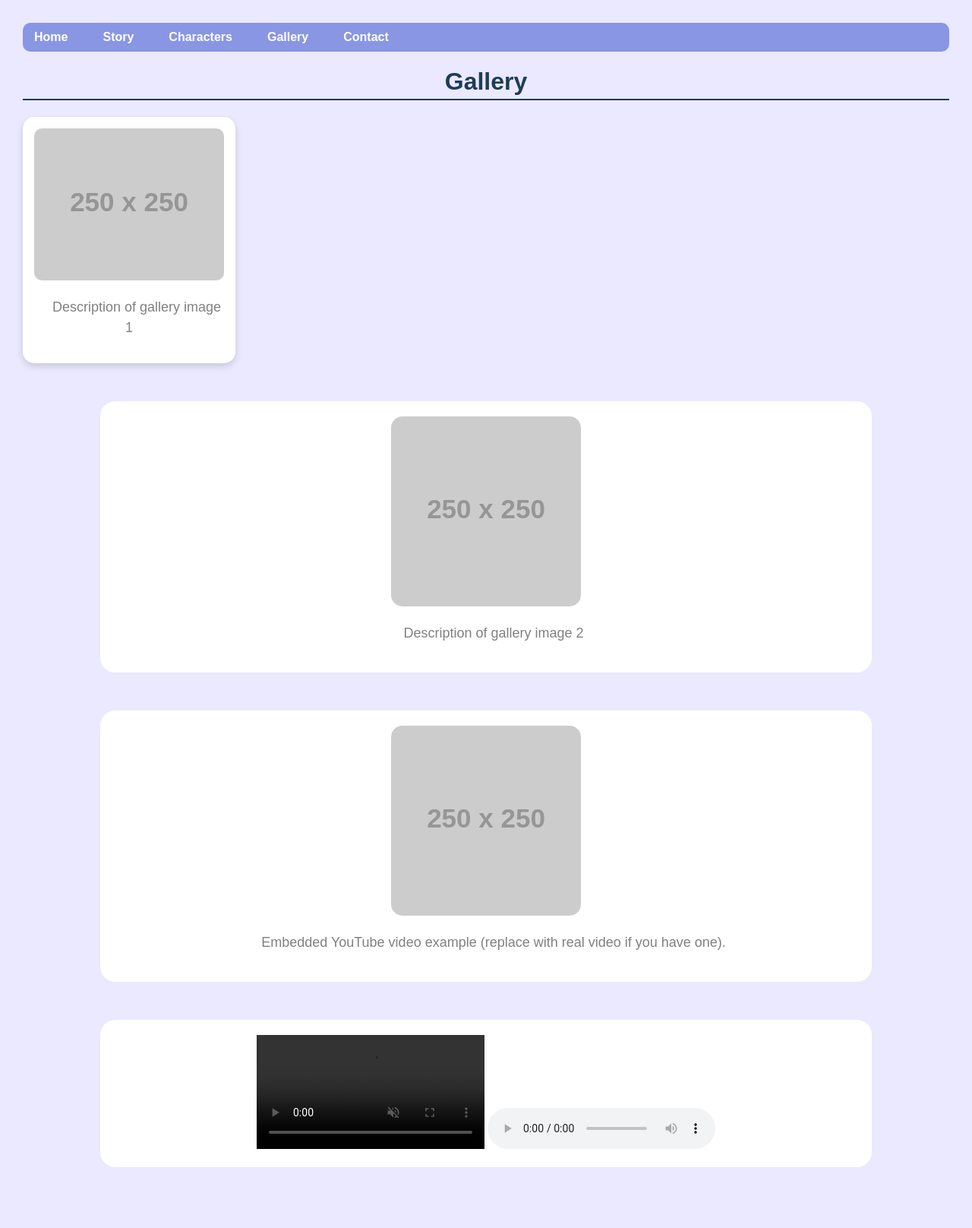
After one commit to tgunawan/WebDev, a PHP site: page /Materi/Materi5.html in a window 1280 px wide. The commit adds this page. Shown: the whole page at 76% size. Run offline with PHP 8.4, Linux system fonts and the light colour scheme; grey boxes labelled with a size stand in for pictures from a placeholder-image service; some libraries are stand-ins or nearby versions; grey boxes are pictures that could not be loaded.

Commit message:
update materi 5

```diff
--- a/Materi/contohStyle.css
+++ b/Materi/CSS/contohStyle.css
@@ -167,3 +167,55 @@ select {
 
 /* ==================================== */
 /* Materi 5 */
+/* 273 */
+
+.body-gallery{
+    margin: 0;
+    padding: 30px;
+    font-family: Arial, sans-serif;
+    background-color: #eae9ff;
+}
+
+h1{
+    text-align: center;
+}
+.image-card {
+    width: 250px;
+    background-color: white;
+    padding: 15px;
+    border-radius: 15px;
+    text-align: center;
+    box-shadow: 0 4px 10px rgba(0,0,0,0.15);
+}
+
+.image-card img {
+    width: 100%;
+    height: 200px;
+    object-fit: cover;
+    border-radius: 10px;
+    transition: transform 0.3s ease;  /*Efek transisi saat hover */
+}
+
+.image-card:hover img {
+    transform: scale(2.05); /* Memperbesar gambar saat dihover */
+}
+
+.gallery {
+    display: flex; /* Menggunakan Flexbox untuk tata letak */
+    flex-wrap: wrap; /* Membungkus elemen jika tidak muat dalam satu baris */
+    justify-content: center; /* Mengatur elemen agar berada di tengah */
+    gap: 20px; /* Jarak antar elemen */
+
+}
+
+.audio-card{
+    max-width: 600px;
+    margin: 40px auto;
+    padding: 20px;
+    background-color: white;
+    border-radius: 15px;
+}
+
+.audio-card audio{
+    width: 100%;
+}
--- /dev/null
+++ b/Materi/Materi5.html
@@ -0,0 +1,87 @@
+<!DOCTYPE html>
+<html lang="id">
+<head>
+    <meta charset="UTF-8">
+    <meta name="viewport" content="width=device-width, initial-scale=1.0">
+    <title>Portofolio saya 5 - Multimedia</title>
+    <link rel="stylesheet" href="CSS\contohStyle.css">
+</head>
+<body class="body-gallery">
+    <nav>
+        <ul>
+            <li><a href="index.html">Home</a></li>
+            <li><a href="story.html">Story</a></li>
+            <li><a href="characters.html">Characters</a></li>
+            <li><a href="gallery.html">Gallery</a></li>
+            <li><a href="Materi4.html">Contact</a></li>
+        </ul>
+    </nav>
+
+    <h1 class="section-title" id="Gallery">Gallery</h1>
+
+    <!-- Gallery Card 1 -->
+    <div class="image-card">
+        <img src="https://via.placeholder.com/250x250.png" alt="Gallery image 1">
+        <p class="description">Description of gallery image 1</p>
+    </div>
+
+    <!-- Gallery Card 2 -->
+    <div class="card">
+        <img src="https://via.placeholder.com/250x250.png" alt="Gallery image 2">
+        <p class="description">Description of gallery image 2</p>
+    </div>
+
+    <!-- Optional video or image card -->
+    <div class="card">
+        <img src="https://via.placeholder.com/250x250.png" alt="Video thumbnail">
+        <p class="description">Embedded YouTube video example (replace with real video if you have one).</p>
+    </div>
+    <div class="card">
+        <video controls muted>
+            <source src="" type="Video">
+        </video>
+
+        <audio controls>
+            <source src="music.mp3" type="audio/mpeg">
+            <source src="music.ogg" type="audio/ogg">
+        </audio>
+    </div>
+</body>
+</html>
+
+<!--  Multi media (video, audio, image, etc.)
+image img elemen untuk meletakkan gambar
+    - src = path to the image file
+    - alt = alternative text for the image, deskripsi gambar sejelas mungkin
+    - width / height = width and height of the image in pixels
+        - % = agar lebih responsive mengikuti ukuran container
+        - px = pixel cocok untuk gambar dengan resolusi kecil seperti PP
+        - max-width: 100% = agar tidak melebihi lebar container
+        - height: auto = mengatur ukuran video sesuai ukuran container
+        - css =untuk versi webdev modern lebih banyak di set heigh, width dan tampilan di css
+
+    -div = sering di pakai untuk container multimedia agar mudah di atur posisinya
+
+audio elemen untuk meletakkan audio
+ada dalam elemen audio:
+    - controls = menambahkan kontrol play/pause,
+    volume, dan seek bar. Tanpa control biasanya tidak memiliki kontrol player yang terlihat
+    - autoplay = memutar video secara otomatis ketika halaman
+    - loop = memutar kembali saat audio selesai
+    - muted = membuat audio dalam kondisi mute
+
+ - source = elemen untuk set file source dan type
+    - src = path to the audio file
+    - type = type of the audio file (mp3,ogg /dll)
+
+video elemen untuk meletakkan video
+
+CSS
+- object-fit: cover = membuat gambar memenuhi area yang ditentukan sambil mempertahankan proporsi gambar.
+- display: flex = membuat card dapat disusun secara horizontal.
+
+
+
+
+
+-->
```
Also changed, not shown: 1 other file.
